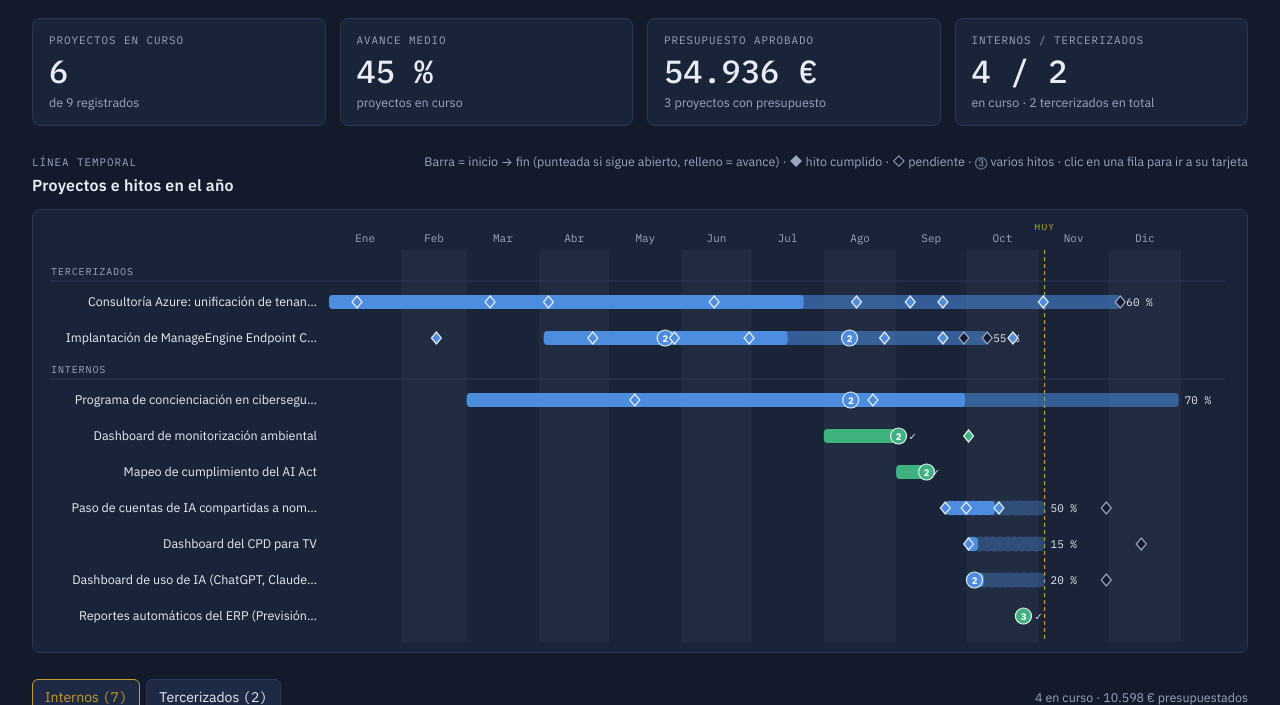
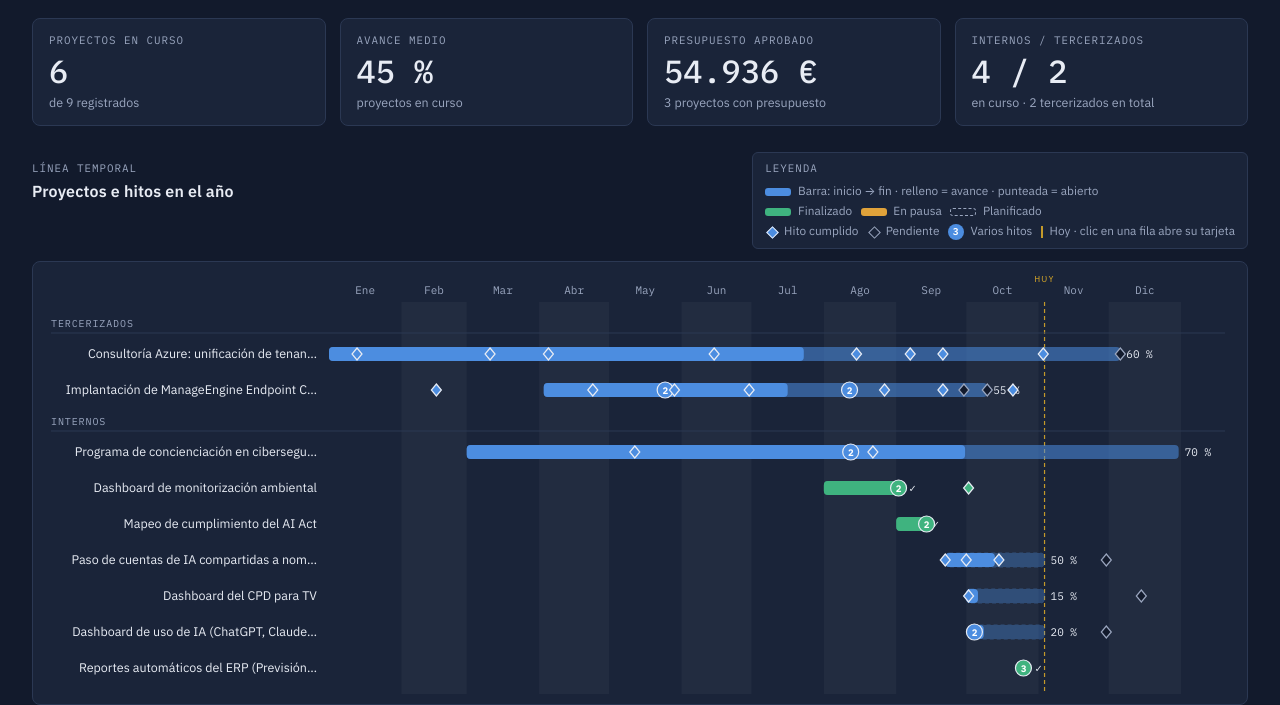
Before and after one commit to mr7security/actividadseguridad, a Flask app: page / in a window 1280 px wide. Shown: the part 145-850 px from the top of the page. Run offline with Flask 3, Linux system fonts and the light colour scheme; data comes from the database, SQL or seed files in the repository; parts of the project's set-up code (start-up, migrations or seed data) failed here and were passed over.

Commit message:
Leyenda del Gantt en recuadro de tres líneas con muestras gráficas
Co-Authored-By: Claude Fable 5.1 <noreply@anthropic.com>
Claude-Session: https://claude.ai/code/session_01L94Tpopm4kFSTtrLE6komE

```diff
--- a/templates/index.html
+++ b/templates/index.html
@@ -140,6 +140,16 @@ nav.views button[aria-selected="true"]{color:var(--accent);border-bottom-color:v
 @media (max-width:600px){.part-row{grid-template-columns:1fr 1fr}}
 .log-row{display:grid;grid-template-columns:130px 1fr auto;gap:6px;align-items:center}
 .hito-row{grid-template-columns:1fr 1fr}}
+/* leyenda */
+.leyenda{display:flex;flex-direction:column;gap:3px;font-size:.74rem;color:var(--muted);padding:8px 12px;border:1px solid var(--line);border-radius:6px;background:var(--panel);max-width:560px}
+.leyenda .eyebrow{margin-bottom:2px}
+.leyenda i{display:inline-block;vertical-align:middle;margin-right:4px}
+.lg-bar{width:26px;height:8px;border-radius:3px;background:var(--info)}
+.lg-plan{background:transparent;border:1.5px dashed var(--muted)}
+.lg-dia{width:9px;height:9px;background:var(--info);border:1.2px solid var(--fg);transform:rotate(45deg);margin:0 6px 0 3px}
+.lg-pend{background:transparent;border-color:var(--muted)}
+.lg-num{width:16px;height:16px;border-radius:50%;background:var(--info);color:#fff;font-style:normal;font-size:.62rem;font-weight:600;text-align:center;line-height:16px}
+.lg-hoy{width:0;height:12px;border-left:2px dashed var(--accent)}
 /* mitre */
 .mitre{display:grid;grid-template-columns:repeat(auto-fit,minmax(82px,1fr));gap:6px}
 .tac{border:1px solid var(--line);border-radius:6px;padding:8px 6px;display:flex;flex-direction:column;gap:4px;min-width:0;background:var(--panel2)}
@@ -200,7 +210,12 @@ footer{margin-top:28px;padding-top:12px;border-top:1px solid var(--line);display
   <div class="kpi"><span class="eyebrow">Internos / tercerizados</span><span class="v mono" id="k-fin">—</span><span class="s" id="k-fin-s">en curso</span></div>
 </div>
 <section class="block">
-  <div class="sec-head"><div><div class="eyebrow">Línea temporal</div><h2>Proyectos e hitos en el año</h2></div><span class="note">Barra = inicio → fin (punteada si sigue abierto, relleno = avance) · ◆ hito cumplido · ◇ pendiente · ⓷ varios hitos · clic en una fila para ir a su tarjeta</span></div>
+  <div class="sec-head"><div><div class="eyebrow">Línea temporal</div><h2>Proyectos e hitos en el año</h2></div><div class="leyenda" aria-label="Leyenda">
+      <span class="eyebrow">Leyenda</span>
+      <span><i class="lg-bar"></i> Barra: inicio → fin · relleno = avance · punteada = abierto</span>
+      <span><i class="lg-bar" style="background:var(--ok)"></i> Finalizado &nbsp; <i class="lg-bar" style="background:var(--warn)"></i> En pausa &nbsp; <i class="lg-bar lg-plan"></i> Planificado</span>
+      <span><i class="lg-dia"></i> Hito cumplido &nbsp; <i class="lg-dia lg-pend"></i> Pendiente &nbsp; <i class="lg-num">3</i> Varios hitos &nbsp; <i class="lg-hoy"></i> Hoy · clic en una fila abre su tarjeta</span>
+    </div></div>
   <div class="panel gantt" id="gantt"></div>
 </section>
 <section class="block">
```
